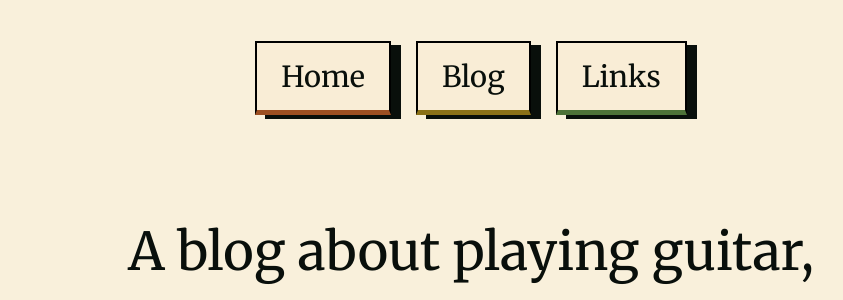
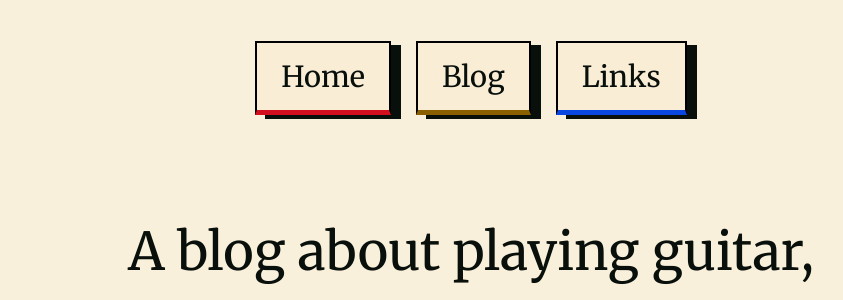
Before and after one commit to timothyholmes/mottled-moth-rocks, a Jekyll site: the page built from index.md, in a window 1280 px wide. Shown: the part 363-663 px from the top of the page, without its empty margins (169-1012 px from the left). Built offline with Jekyll 4.4.1, drawn with Linux system fonts in a browser that asks for light colours.

Commit message:
Brighten accent palette to eight saturated hues, darken dark-mode background
Each taxonomy tag now has its own colour, with two spare hues for new tags.
Light mode uses deeper versions of the same hues to hold 4.5:1 contrast on
parchment. Dark-mode background moves from #102116 to near-black #060b08.

Co-Authored-By: Claude Opus 5.5 <noreply@anthropic.com>

```diff
--- a/assets/css/base.css
+++ b/assets/css/base.css
@@ -6,22 +6,25 @@
    which get re-pointed for light mode in the media query further down. */
 :root {
     /* Raw palette */
-    --color-forest: #102116;
+    --color-forest: #060b08;
     --color-cream: #f5ebd3;
     --color-tan: #b1a280;
     --color-ink: #090f0b;
     --color-parchment: #f9eed5d5;
     --color-black: #000;
 
-    /* Accent cycle. Six muted hues drawn from the same earth range as the
-       palette above; --accent-a..d get assigned round-robin to nav items,
-       and each maps to a specific taxonomy tag so chips read consistently. */
-    --accent-a: #c4703f;
-    --accent-b: #b89a3c;
-    --accent-c: #7ba05b;
-    --accent-d: #6a8ca8;
-    --accent-e: #9b72b5;
-    --accent-f: #b56a7a;
+    /* Accent palette. Eight bright, saturated hues — primaries first, then
+       secondaries — so --accent-a..d (the round-robin cycle used by nav items,
+       cards and rails) reads red / yellow / blue / green. Each taxonomy tag
+       maps to its own hue; --accent-g and -h are spare for new tags. */
+    --accent-a: #ff3b3b; /* red */
+    --accent-b: #ffd60a; /* yellow */
+    --accent-c: #3d7bff; /* blue */
+    --accent-d: #1fe06a; /* green */
+    --accent-e: #b45cff; /* violet */
+    --accent-f: #ff8a00; /* orange */
+    --accent-g: #00d4ff; /* cyan */
+    --accent-h: #ff2eb4; /* magenta */
 
     /* Page */
     --bg: var(--color-forest);
@@ -70,13 +73,15 @@
         --meta: var(--color-ink);
         --accent: var(--color-ink);
 
-        /* Darkened so they hold contrast against parchment rather than cream */
-        --accent-a: #9c4f22;
-        --accent-b: #8a7118;
-        --accent-c: #4d7238;
-        --accent-d: #3f6280;
-        --accent-e: #6d4d90;
-        --accent-f: #8a3d50;
+        /* Same hues, deepened to hold 4.5:1 contrast against parchment */
+        --accent-a: #d10f1f;
+        --accent-b: #8a5f00;
+        --accent-c: #0a47e0;
+        --accent-d: #007a36;
+        --accent-e: #7a1fd6;
+        --accent-f: #b34700;
+        --accent-g: #00739e;
+        --accent-h: #c80078;
 
         --shadow-color: var(--color-ink);
 
```
Also changed, not shown: CLAUDE.md (+2 -1 lines), assets/css/blog.css (+8 -4 lines).
